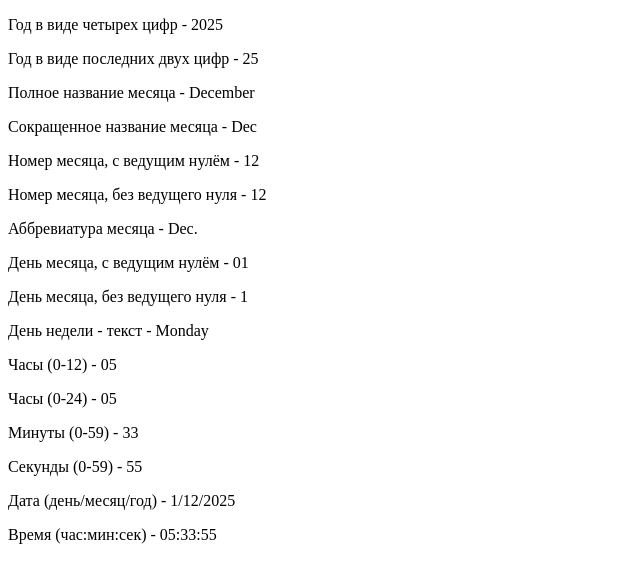
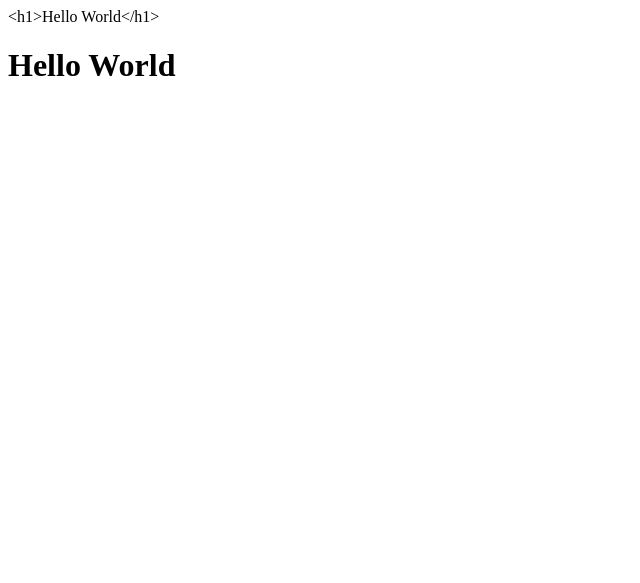
Before and after one commit to Amir22we/Django, a Django app: page / in a window 1280 px wide. Shown: the top 583 px of the page, without its empty margins (0-640 px from the left). Run offline with Django 5.2, Linux system fonts and the light colour scheme.

Commit message:
templates 1 chapter done

```diff
--- a/blog/views.py
+++ b/blog/views.py
@@ -2,5 +2,4 @@ from django.shortcuts import render
 from django.template.response import TemplateResponse
 
 def index(request):
-    cat = ['Python', 'Java', 'JS', 'Go', 'C#', 'Kotlin']
-    return render(request, 'blog/index.html', context={'cat': cat})
+    return render(request, 'blog/index.html', context={'body': '<h1>Hello World</h1>'})
--- a/templates/blog/index.html
+++ b/templates/blog/index.html
@@ -5,21 +5,10 @@
     <title>Учу Django</title>
 </head>
 <body>
-    <p>Год в виде четырех цифр - {% now 'Y' %}</p>
-<p>Год в виде последних двух цифр - {% now 'y' %}</p>
-<p>Полное название месяца - {% now 'F' %}</p>
-<p>Сокращенное название месяца - {% now 'M' %}</p>
-<p>Номер месяца, с ведущим нулём - {% now 'm' %}</p>
-<p>Номер месяца, без ведущего нуля - {% now 'n' %}</p>
-<p>Аббревиатура месяца  - {% now 'N' %}</p>
-<p>День месяца, с ведущим нулём - {% now 'd' %}</p>
-<p>День месяца, без ведущего нуля - {% now 'j' %}</p>
-<p>День недели - текст - {% now 'l' %}</p>
-<p>Часы (0-12) - {% now 'h' %}</p>
-<p>Часы (0-24) - {% now 'H' %}</p>
-<p>Минуты (0-59) - {% now 'i' %}</p>
-<p>Секунды (0-59) - {% now 's' %}</p>
-<p>Дата (день/месяц/год) - {% now 'j/m/Y' %}</p>
-<p>Время (час:мин:сек) - {% now 'H:i:s' %}</p>
+    {{ body }}
+
+    {% autoescape off %}
+        {{ body }}
+    {% endautoescape %}
 </body>
 </html>
```
